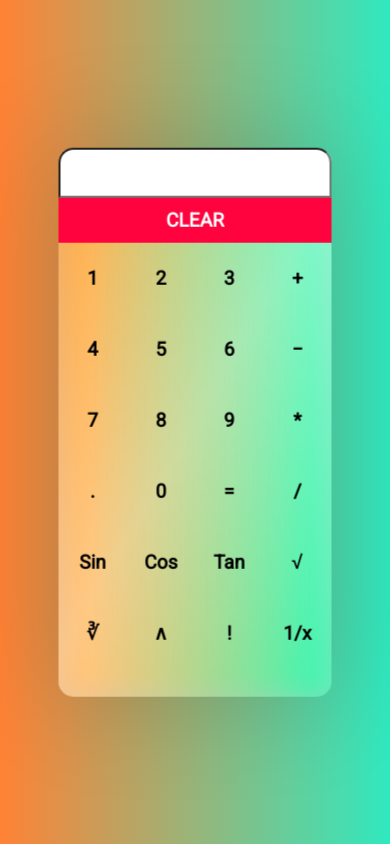
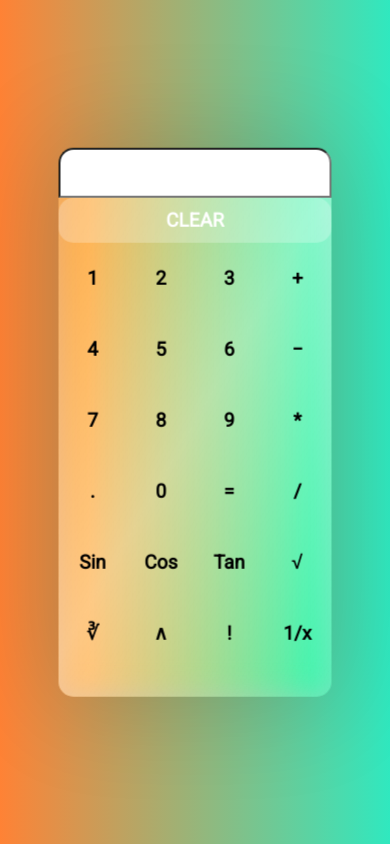
Before and after one commit to varadaraj772/Scientific-calculator, a plain HTML site: page index.html in a window 390 px wide. In both pictures the pointer is over the input "CLEAR". Drawn offline with Linux system fonts and the light colour scheme.

Commit message:
Update scalci.css

```diff
--- a/scalci.css
+++ b/scalci.css
@@ -97,4 +97,9 @@ input[type="button"].clear:hover {
     width: 25%;
     height: 3.7em;
   }
+    .grid-buttons input[type="button"]:hover {
+    background: rgba(255, 255, 255, 0.25);
+    border-radius: 15px;
+    transition: 0.2s ease;
+  }
 }
```
